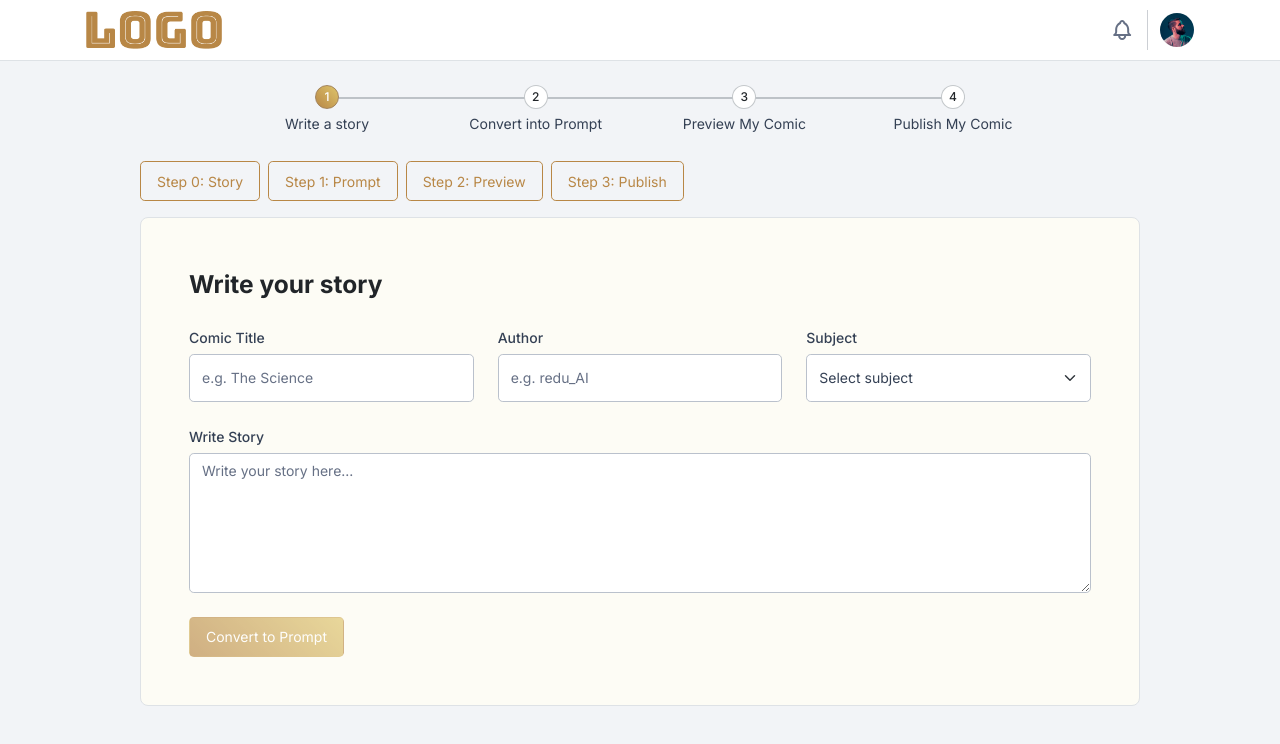
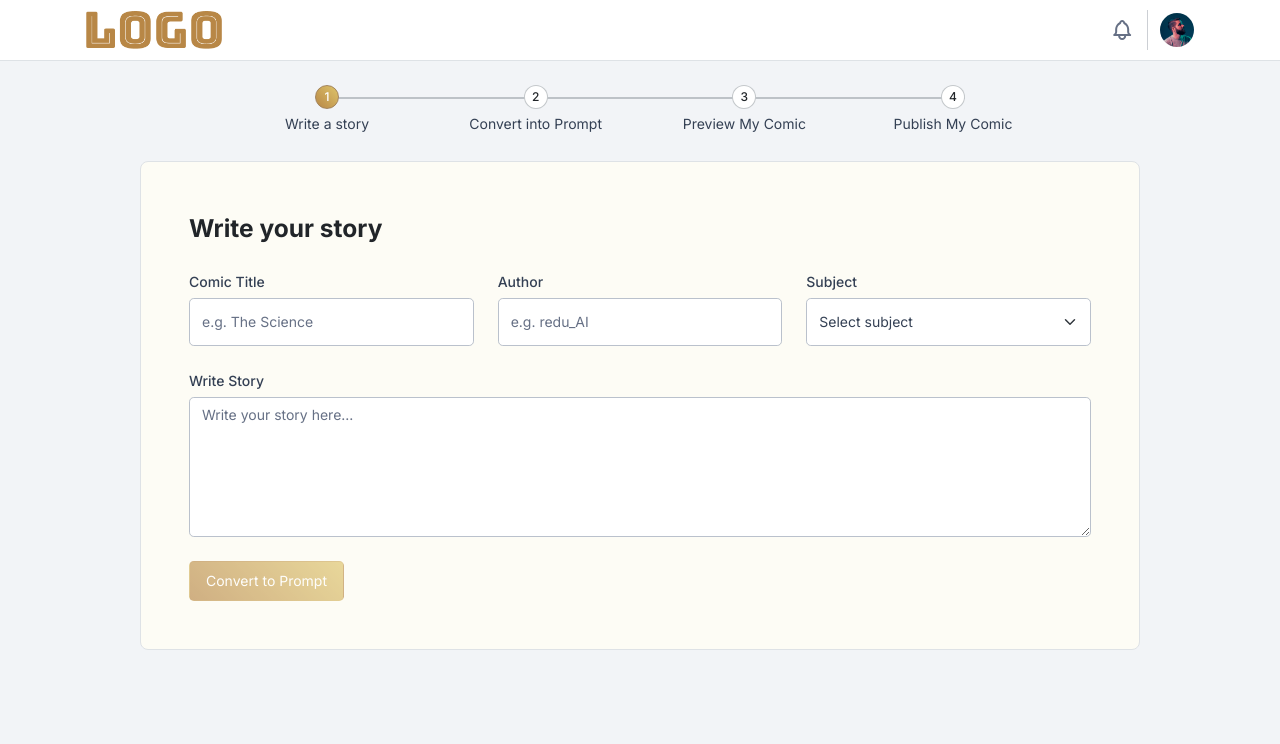
Before and after one commit to spchaudhari17/comics_frontend, a React (Create React App) app: page /home in a window 1280 px wide. Shown: the top 744 px of the page. Built offline with nearby package versions, Linux system fonts and the light colour scheme.

Commit message:
removing home page buttons

```diff
--- a/src/API/index.js
+++ b/src/API/index.js
@@ -2,8 +2,8 @@ import axios from "axios";
 
 
 const API = axios.create({
-  baseURL: "http://localhost:5000/api", // local server
-  // baseURL: "http://13.60.35.222:5000/api", // production server
+  // baseURL: "http://localhost:5000/api", // local server
+  baseURL: "http://13.60.35.222:5000/api", // production server
 });
 
 
--- a/src/pages/Home.jsx
+++ b/src/pages/Home.jsx
@@ -180,12 +180,12 @@ const dispatch = useDispatch();
           </div>
 
           {/* Debug Step Control (optional for development) */}
-          <div className="d-flex gap-2 mb-3">
+          {/* <div className="d-flex gap-2 mb-3">
             <Button variant="outline-primary" onClick={() => setStep(0)}>Step 0: Story</Button>
             <Button variant="outline-primary" onClick={() => setStep(1)}>Step 1: Prompt</Button>
             <Button variant="outline-primary" onClick={() => setStep(2)}>Step 2: Preview</Button>
             <Button variant="outline-primary" onClick={() => setStep(3)}>Step 3: Publish</Button>
-          </div>
+          </div> */}
 
           <div className="content-wrapper bg-theme1 border rounded-3 px-3 py-4 p-md-5">
             {errorMsg && (
```
